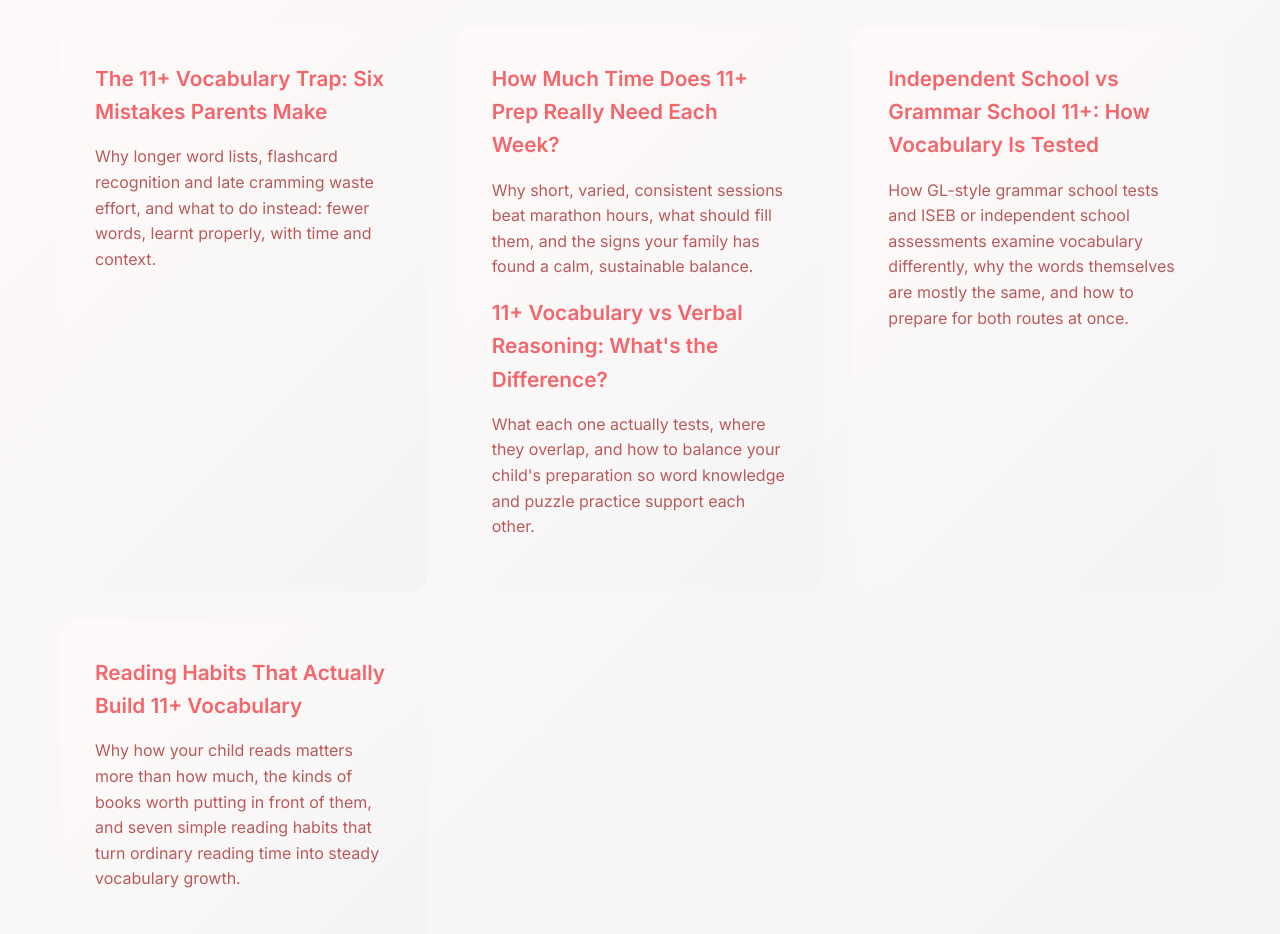
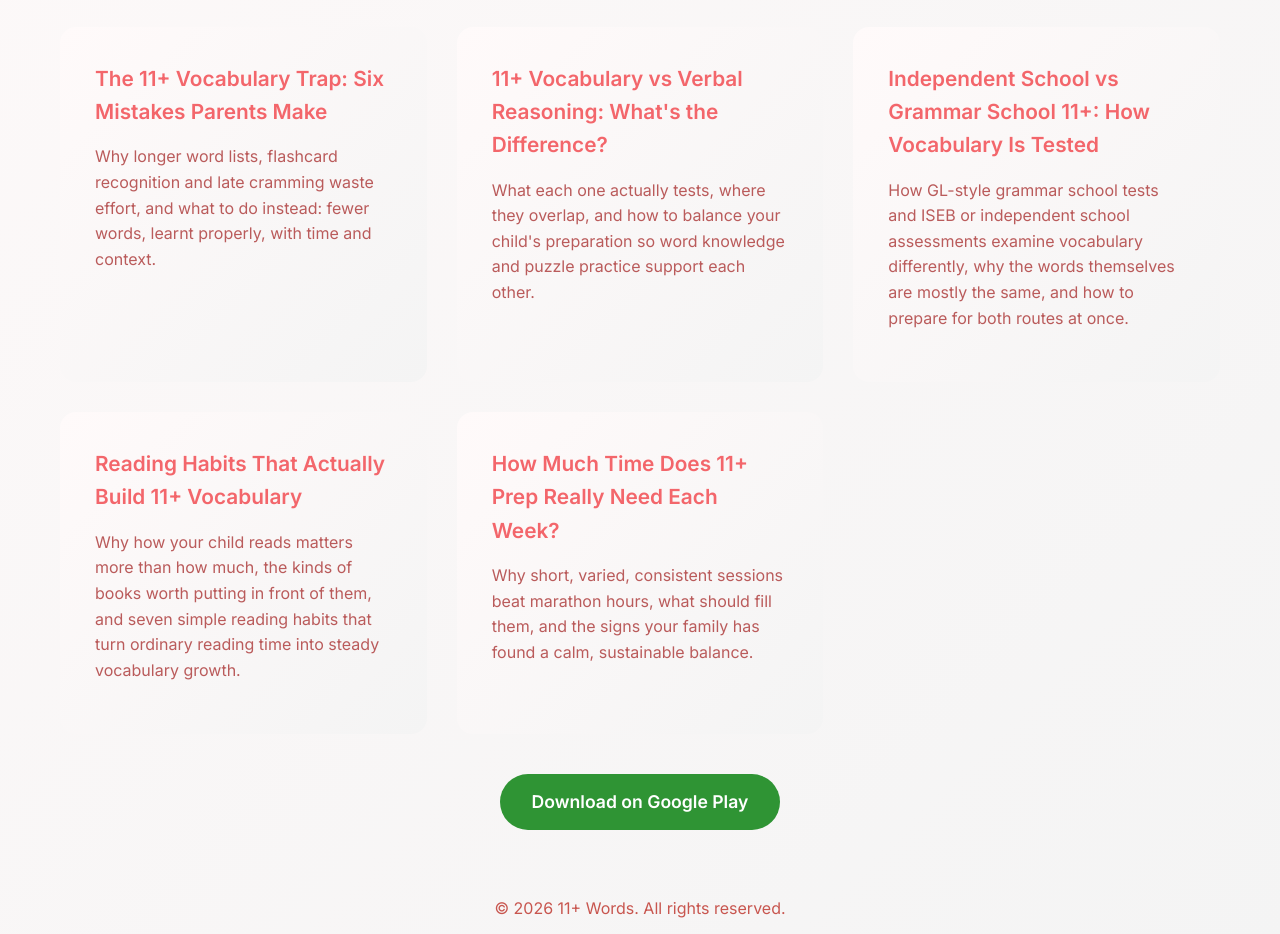
Before and after one commit to ralbu/mtb-11pluswords-website, a plain HTML site: page src/guides.html in a window 1280 px wide. Shown: the part 794-1728 px from the top of the page. Drawn offline with Linux system fonts and the light colour scheme.

Commit message:
fixed order and merge

```diff
--- a/src/guides.html
+++ b/src/guides.html
@@ -75,8 +75,6 @@
                     <p>Why longer word lists, flashcard recognition and late cramming waste effort, and what to do instead: fewer words, learnt properly, with time and context.</p>
                 </div>
                 <div class="feature-card">
-                    <h3><a href="articles/how-much-time-does-11-plus-prep-need-each-week.html">How Much Time Does 11+ Prep Really Need Each Week?</a></h3>
-                    <p>Why short, varied, consistent sessions beat marathon hours, what should fill them, and the signs your family has found a calm, sustainable balance.</p>
                     <h3><a href="articles/11-plus-vocabulary-vs-verbal-reasoning.html">11+ Vocabulary vs Verbal Reasoning: What's the Difference?</a></h3>
                     <p>What each one actually tests, where they overlap, and how to balance your child's preparation so word knowledge and puzzle practice support each other.</p>
                 </div>
@@ -87,6 +85,10 @@
                 <div class="feature-card">
                     <h3><a href="articles/reading-habits-11-plus-vocabulary.html">Reading Habits That Actually Build 11+ Vocabulary</a></h3>
                     <p>Why how your child reads matters more than how much, the kinds of books worth putting in front of them, and seven simple reading habits that turn ordinary reading time into steady vocabulary growth.</p>
+                </div>
+                <div class="feature-card">
+                    <h3><a href="articles/how-much-time-does-11-plus-prep-need-each-week.html">How Much Time Does 11+ Prep Really Need Each Week?</a></h3>
+                    <p>Why short, varied, consistent sessions beat marathon hours, what should fill them, and the signs your family has found a calm, sustainable balance.</p>
                 </div>
             </div>
             <p class="guides-cta">
```
